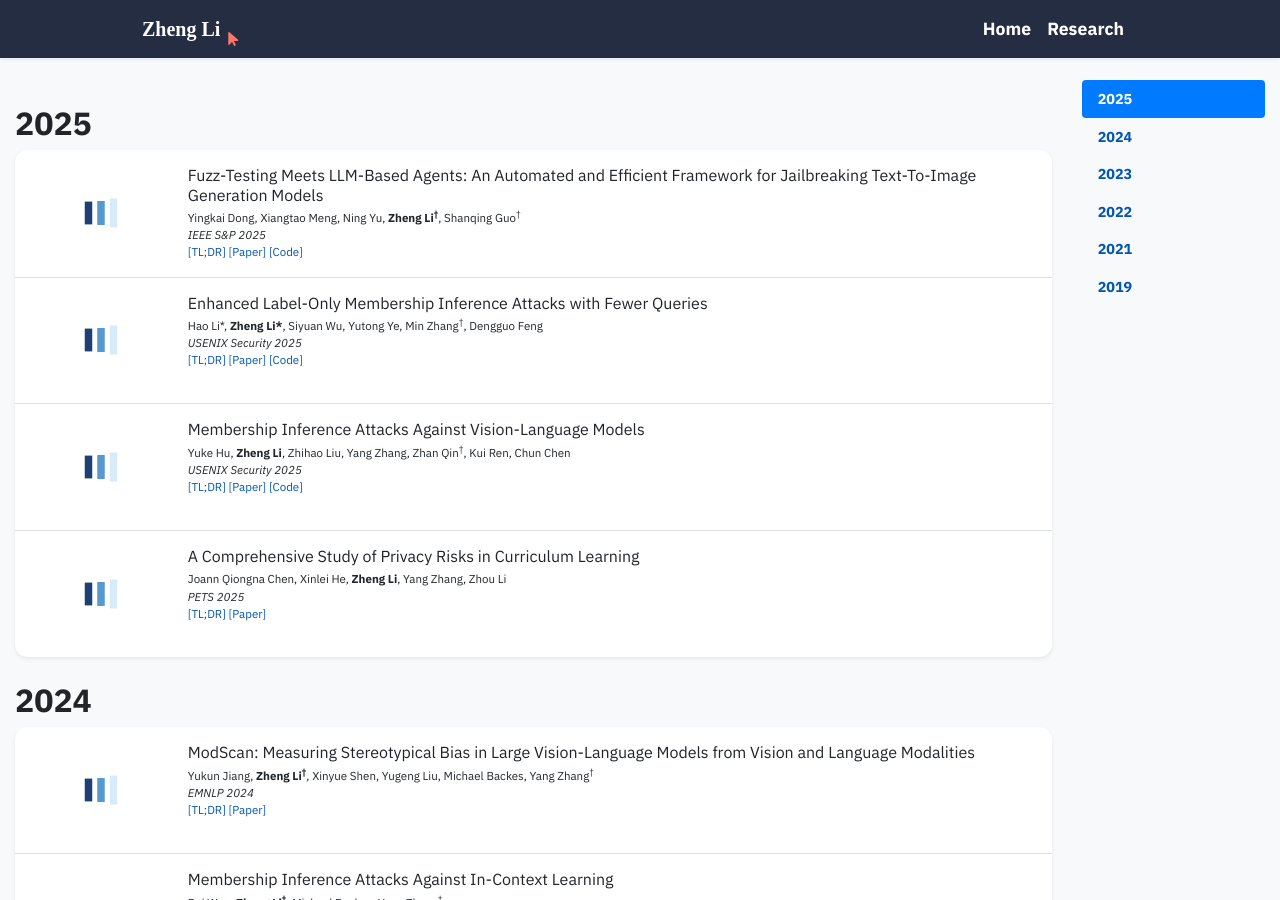
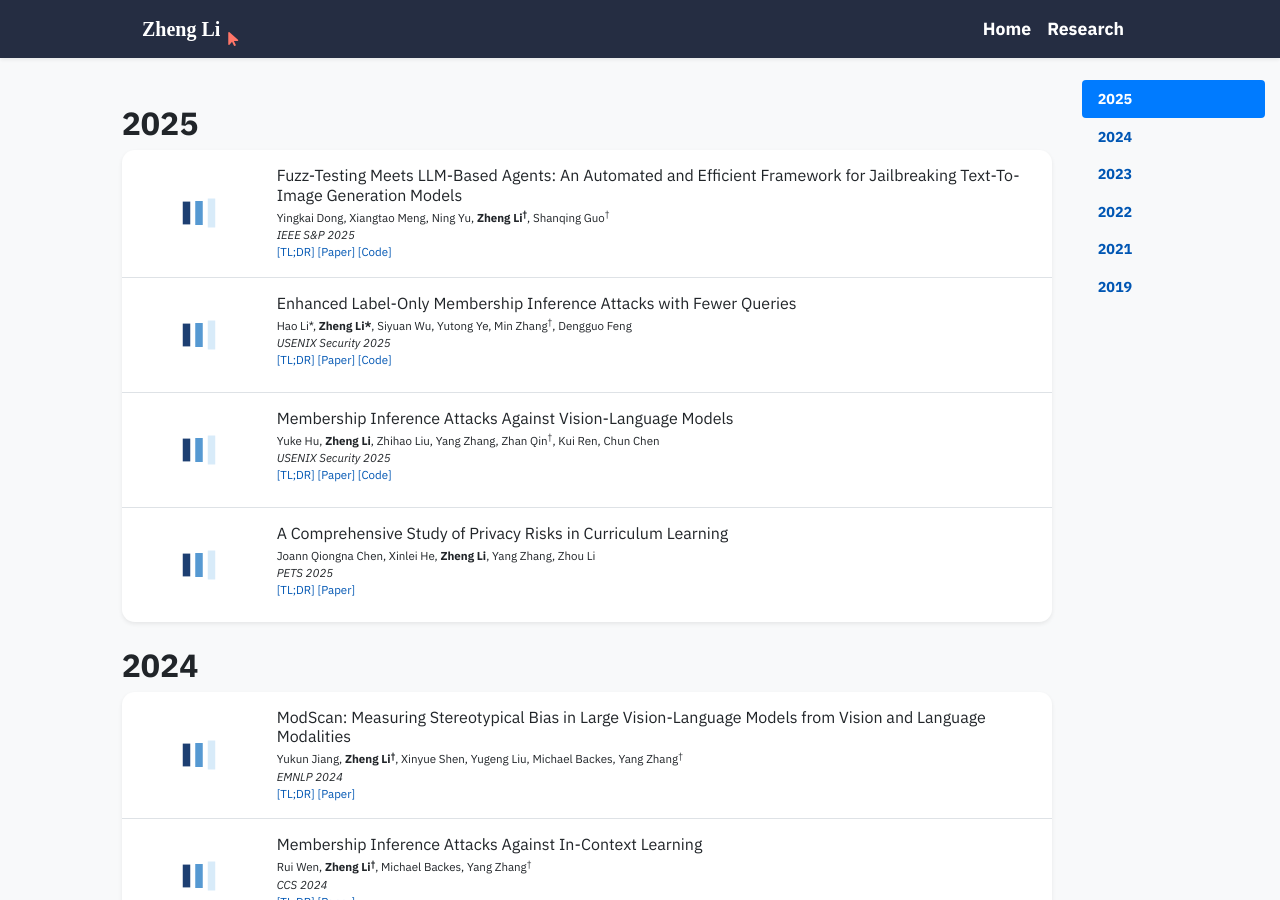
Before and after one commit to shuaichaosong/shuaichaosong.github.io, a Jekyll site: the page built from research.html, in a window 1280 px wide and 900 px high. Built offline with Jekyll 4.4.1, drawn with Linux system fonts in a browser that asks for light colours; nearby versions of some CDN libraries; some web fonts are replaced; a style sheet for code colours, icons or effects is not loaded.

Commit message:
Initial setup: updated personal info and publications

```diff
--- a/research.html
+++ b/research.html
@@ -9,7 +9,7 @@ body_attr: >-
 {% assign pubs_by_year = site.publications | sort: "date" | reverse | group_by_exp: "item", "item.date | date: '%Y'" %}
 
 <div class="row">
-    <div class="col-12 col-lg-10">
+    <div class="col-12 col-lg-9 offset-lg-1">
         {% for year in pubs_by_year %}
         {% assign num_papers = year.items | size %}
         <h2 class="pt-4" id="year-{{ year.name }}">{{ year.name }}</h2>
```
